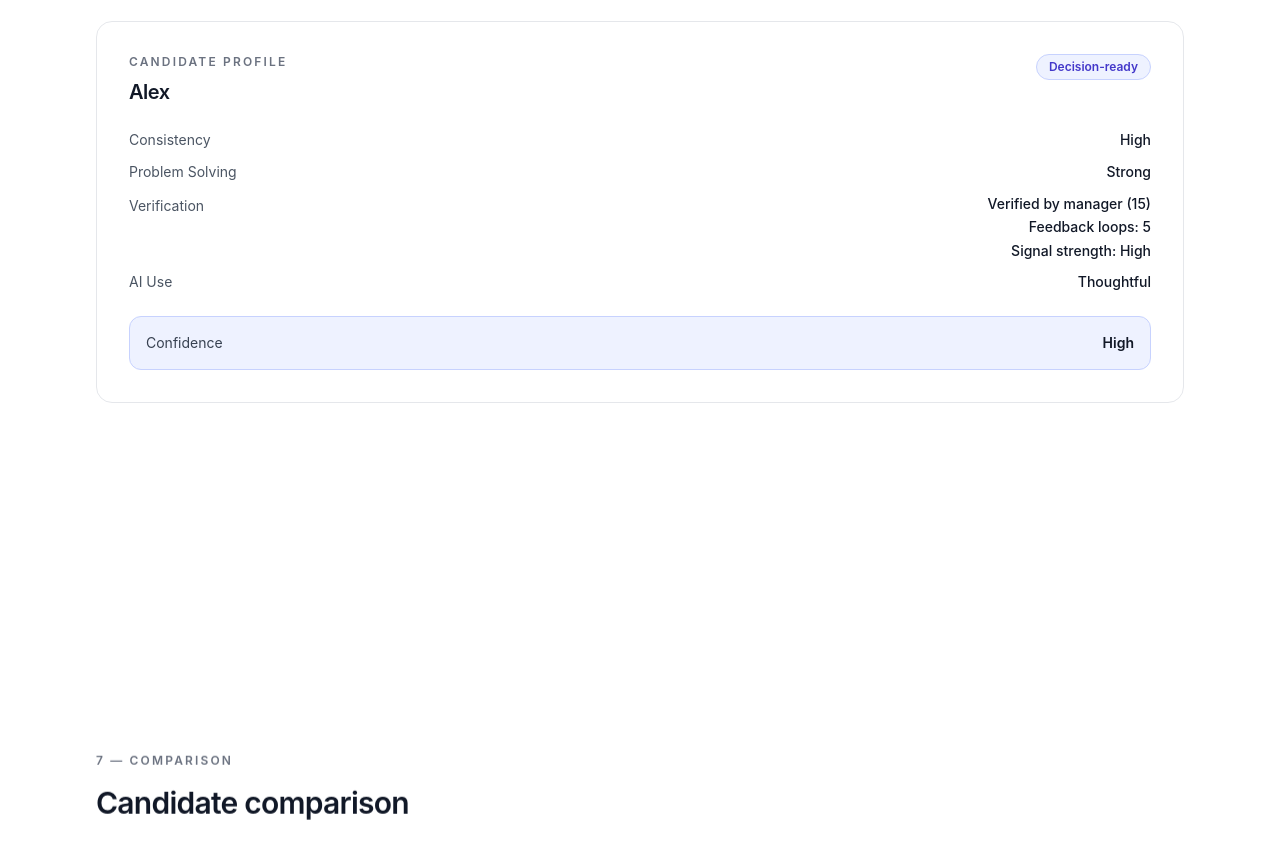
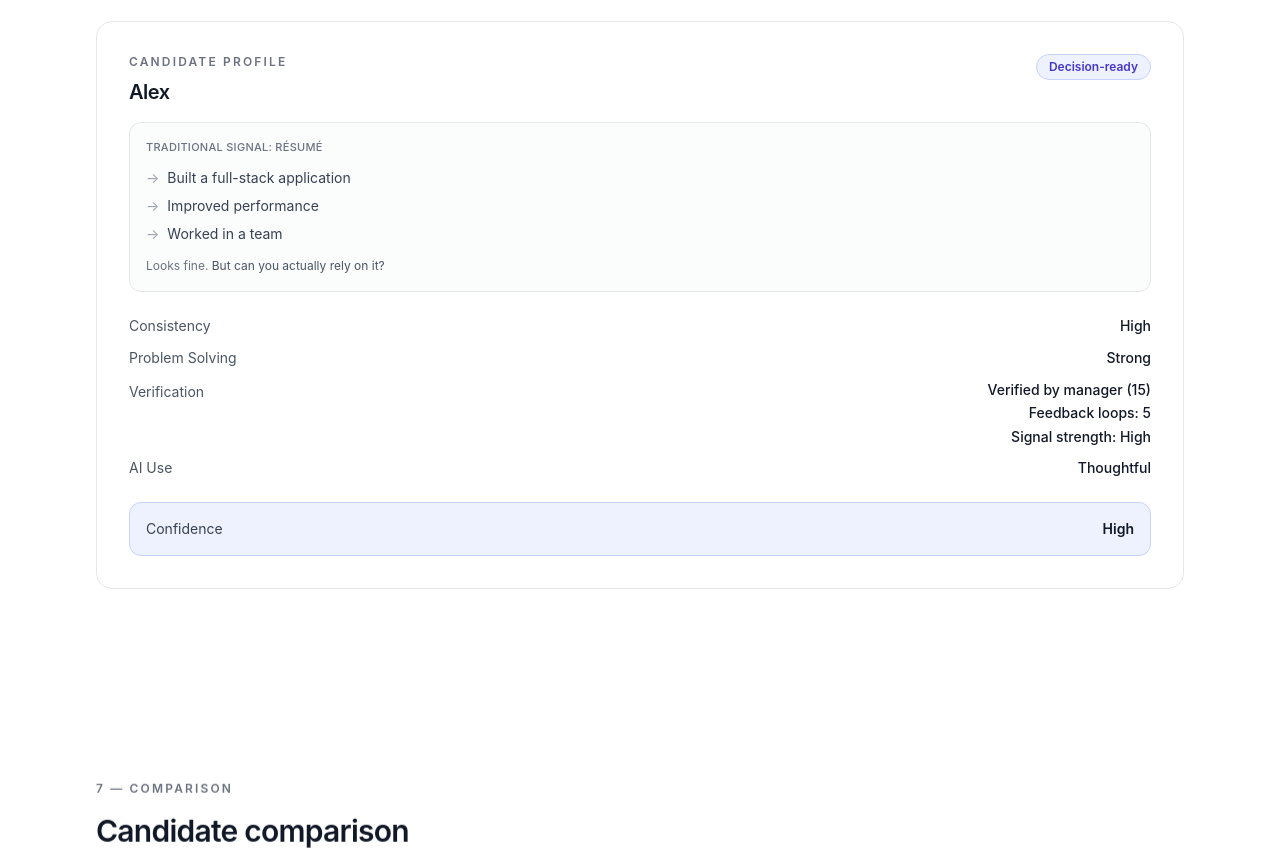
Before and after one commit to wowno1090858718/risevault-mvp, a Next.js app: page / in a window 1280 px wide. Shown: the part 2700-3560 px from the top of the page. Built offline with nearby package versions, Linux system fonts and the light colour scheme.

Commit message:
update landing

```diff
--- a/app/LandingPage.tsx
+++ b/app/LandingPage.tsx
@@ -377,6 +377,29 @@ function DecisionCardAnimated({ active = true }: { active?: boolean }) {
         <div className="rounded-full border border-indigo-200 bg-indigo-50 px-3 py-1 text-xs font-semibold text-indigo-700">
           Decision-ready
         </div>
+      </div>
+
+      <div className="mt-4 rounded-xl border border-gray-200 bg-gray-50/60 p-4">
+        <div className="text-[11px] font-medium uppercase tracking-wide text-gray-500">
+          Traditional signal: Résumé
+        </div>
+        <ul className="mt-3 space-y-2 text-sm text-gray-700">
+          <li className="flex gap-2">
+            <span className="text-gray-400">→</span>
+            <span>Built a full-stack application</span>
+          </li>
+          <li className="flex gap-2">
+            <span className="text-gray-400">→</span>
+            <span>Improved performance</span>
+          </li>
+          <li className="flex gap-2">
+            <span className="text-gray-400">→</span>
+            <span>Worked in a team</span>
+          </li>
+        </ul>
+        <p className="mt-3 text-xs leading-relaxed text-gray-500">
+          Looks fine. <span className="text-gray-600">But can you actually rely on it?</span>
+        </p>
       </div>
 
       <div className="mt-6 space-y-3">
--- a/app/mvp/page.tsx
+++ b/app/mvp/page.tsx
@@ -260,25 +260,31 @@ function IntroScreen({
       <div className="rounded-2xl border border-gray-200 bg-gray-50/80 p-6 sm:p-8">
         <div className="text-xs font-semibold uppercase tracking-wide text-gray-500">Candidate</div>
         <div className="mt-2 text-lg font-semibold text-gray-900">Alex</div>
-        <ul className="mt-6 space-y-3 text-sm text-gray-700">
+
+        <div className="mt-6 rounded-xl border border-gray-200 bg-white/60 p-4">
+          <div className="text-[11px] font-medium uppercase tracking-wide text-gray-500">
+            Traditional signal: Résumé
+          </div>
+
+          <ul className="mt-3 space-y-2 text-sm text-gray-700">
             <li className="flex gap-2">
-            <span className="text-gray-400">—</span>
-            <span>Built a full-stack app</span>
+              <span className="text-gray-400">→</span>
+              <span>Built a full-stack application</span>
             </li>
             <li className="flex gap-2">
-            <span className="text-gray-400">—</span>
+              <span className="text-gray-400">→</span>
               <span>Improved performance</span>
             </li>
             <li className="flex gap-2">
-            <span className="text-gray-400">—</span>
+              <span className="text-gray-400">→</span>
               <span>Worked in a team</span>
             </li>
           </ul>
-        <p className="mt-8 border-t border-gray-200 pt-6 text-base font-medium text-gray-900">
-          Looks fine.
-          <br />
-          <span className="text-gray-600">But can you actually rely on it?</span>
+
+          <p className="mt-4 text-xs leading-relaxed text-gray-500">
+            Looks fine. <span className="text-gray-600">But can you actually rely on it?</span>
           </p>
+        </div>
       </div>
 
       <div className="flex flex-col gap-3 sm:flex-row sm:flex-wrap">
```
Lines whose indentation alone changed are shown as unchanged.
